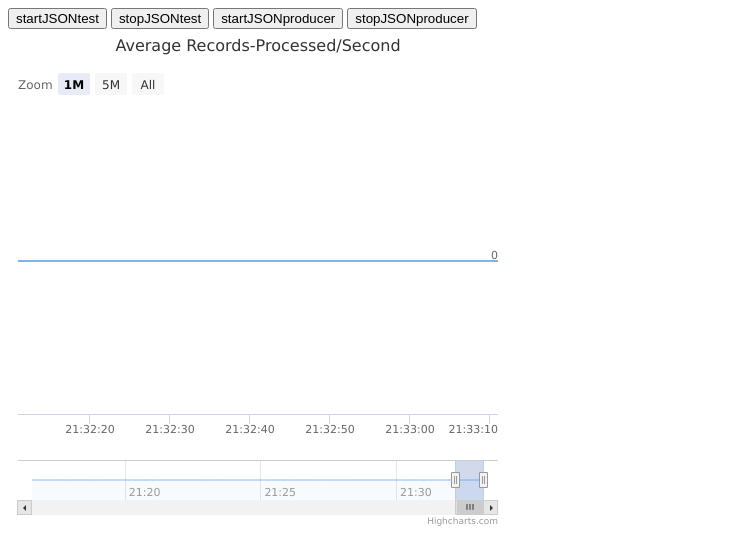
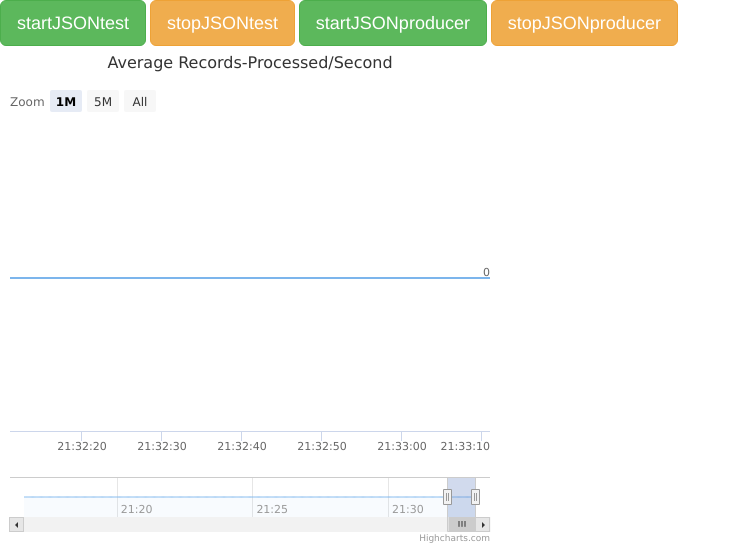
Before and after one commit to donachys/SerIoTics, a Flask app: page /super_secret/json_demo in a window 1280 px wide. Shown: the top 545 px of the page, without its empty margins (0-741 px from the left). Run offline with Flask 2, Linux system fonts and the light colour scheme; data that the repository does not hold is empty; some libraries are stand-ins or nearby versions.

Commit message:
css additions to demo pages

```diff
--- /dev/null
+++ b/data_display/app/static/css/demo.css
@@ -0,0 +1,5 @@
+chart {
+  width: 700px ;
+  margin-left: auto ;
+  margin-right: auto ;
+}
--- a/data_display/app/templates/avro_demo.html
+++ b/data_display/app/templates/avro_demo.html
@@ -1,5 +1,8 @@
 <html>
 <head>
+	<title>SerIoTics Avro Demo</title>
+	<link href="../static/css/bootstrap.min.css" rel="stylesheet">
+	<link href="../static/css/demo.css" rel="stylesheet">
 </head>
 <body>
 <script src="http://ajax.googleapis.com/ajax/libs/jquery/1.9.1/jquery.min.js"></script>
--- a/data_display/app/templates/json_demo.html
+++ b/data_display/app/templates/json_demo.html
@@ -1,14 +1,17 @@
 <html>
 <head>
+	<title>SerIoTics JSON Demo</title>
+	<link href="../static/css/bootstrap.min.css" rel="stylesheet">
+	<link href="../static/css/demo.css" rel="stylesheet">
 </head>
 <body>
 <script src="http://ajax.googleapis.com/ajax/libs/jquery/1.9.1/jquery.min.js"></script>
 <script src="http://code.highcharts.com/stock/highstock.js"></script>
 <script src="http://code.highcharts.com/stock/modules/exporting.js"></script>
-<input type="button" value="startJSONtest" id="JSONstart">
-<input type="button" value="stopJSONtest" id="JSONstop">
-<input type="button" value="startJSONproducer" id="JSONstartProducer">
-<input type="button" value="stopJSONproducer" id="JSONstopProducer">
+<input type="button" class="btn btn-lg btn-success" value="startJSONtest" id="JSONstart">
+<input type="button" class="btn btn-lg btn-warning" value="stopJSONtest" id="JSONstop">
+<input type="button" class="btn btn-lg btn-success" value="startJSONproducer" id="JSONstartProducer">
+<input type="button" class="btn btn-lg btn-warning" value="stopJSONproducer" id="JSONstopProducer">
 <div id="container" class="chart" style="height: 500px; width: 500px"></div>
 <script src="../static/js/json_demo.js"></script>
 </body>
--- a/data_display/app/templates/proto_demo.html
+++ b/data_display/app/templates/proto_demo.html
@@ -1,5 +1,8 @@
 <html>
 <head>
+	<title>SerIoTics Protobuf Demo</title>
+	<link href="../static/css/bootstrap.min.css" rel="stylesheet">
+	<link href="../static/css/demo.css" rel="stylesheet">
 </head>
 <body>
 <script src="http://ajax.googleapis.com/ajax/libs/jquery/1.9.1/jquery.min.js"></script>
```
